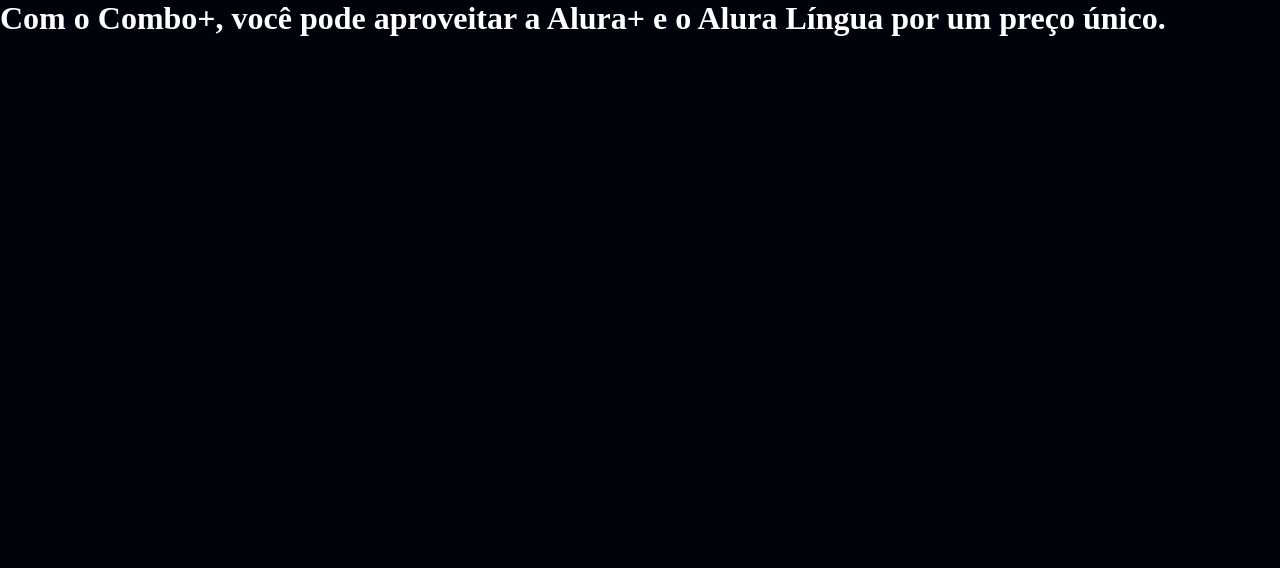
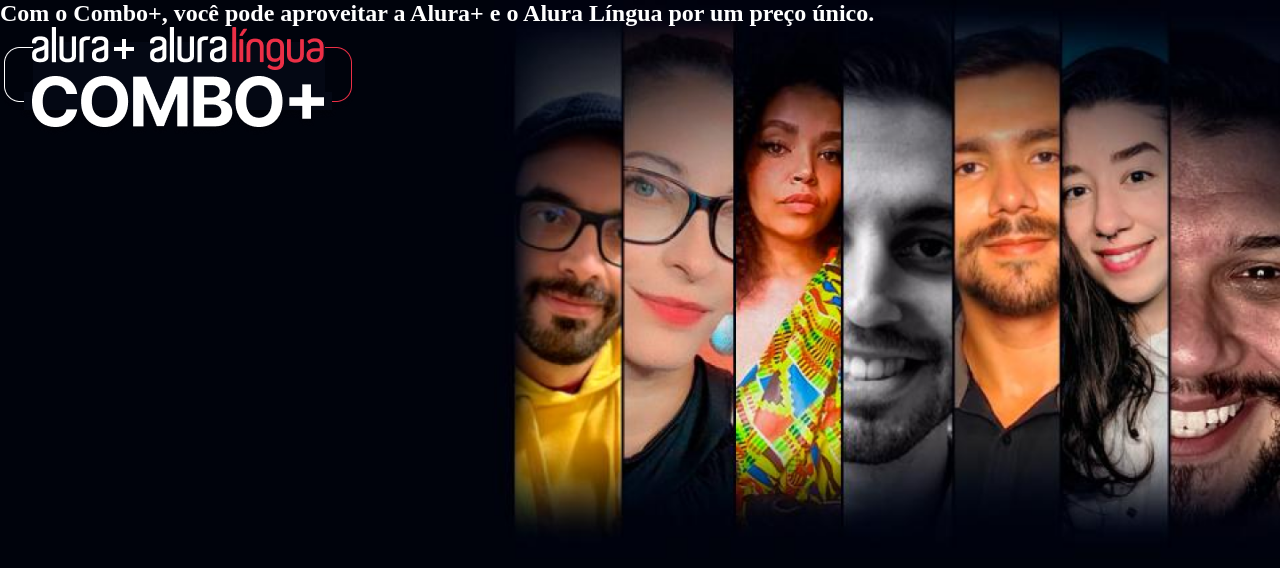
Before and after one commit to sousamarcelo/projeto-plus, a plain HTML site: page index.html in a window 1280 px wide. Drawn offline with Linux system fonts and the light colour scheme.

Commit message:
Inserindo imagens

```diff
--- a/index.html
+++ b/index.html
@@ -8,6 +8,9 @@
     </head>
 
     <body>
-        <h1>Com o Combo+, você pode aproveitar a Alura+ e o Alura Língua por um preço único.</h1>
+        <section class="container principal">
+            <h1>Com o Combo+, você pode aproveitar a Alura+ e o Alura Língua por um preço único.</h1>
+            <img src="img/Combo.png" alt="O combo+ é a junção do alura+ com o alura liguas">
+        </section>
     </body>
 </html>
--- a/styles.css
+++ b/styles.css
@@ -14,3 +14,13 @@ body{
     margin: 0;
     padding: 0;
 }
+
+.principal{
+    background-image: url(img/Background.png);                                      /* novidade: inserido a imagem fia CSS, a diferença é que se essa imagem de fundo não coarregar no CSS não impactara a vida do usuario, ou seja não é uma imagem relevante, por isso foi carregada pelo proprioi CSS, definindo a imagem de fundo */
+    background-repeat: no-repeat;                                                   /* definindo para imagem de fundo não repetir, se esse parametro a imagem de fundo se repetira ao long da pagina */
+    background-size: contain;                                                       /* ajustando espaçamento da esquerda */
+}
+
+.container{
+    height: 100vh;                                                                  /* definindo a altura pela atura do dispositivo por isso vh ==> viewport + height */
+}
```
Also changed, not shown: img/Background.png (added), img/Combo.png (added).
